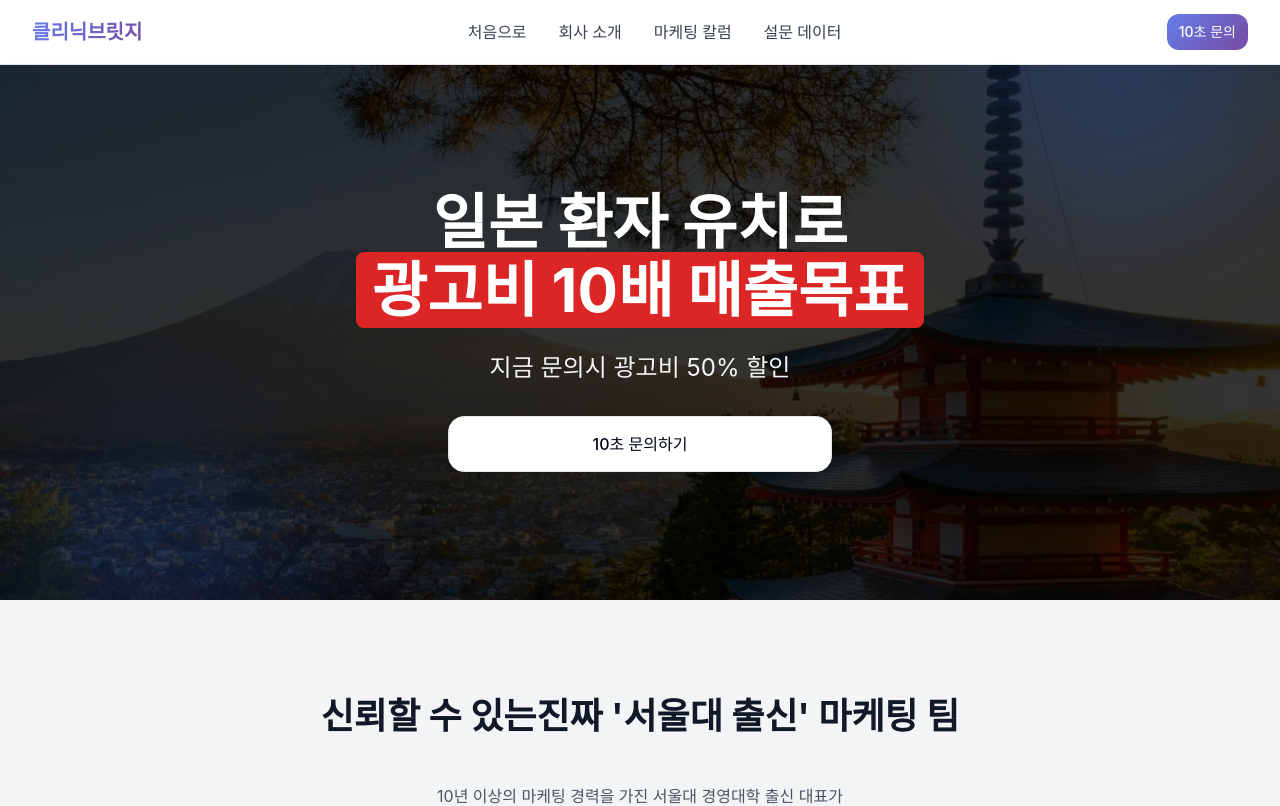
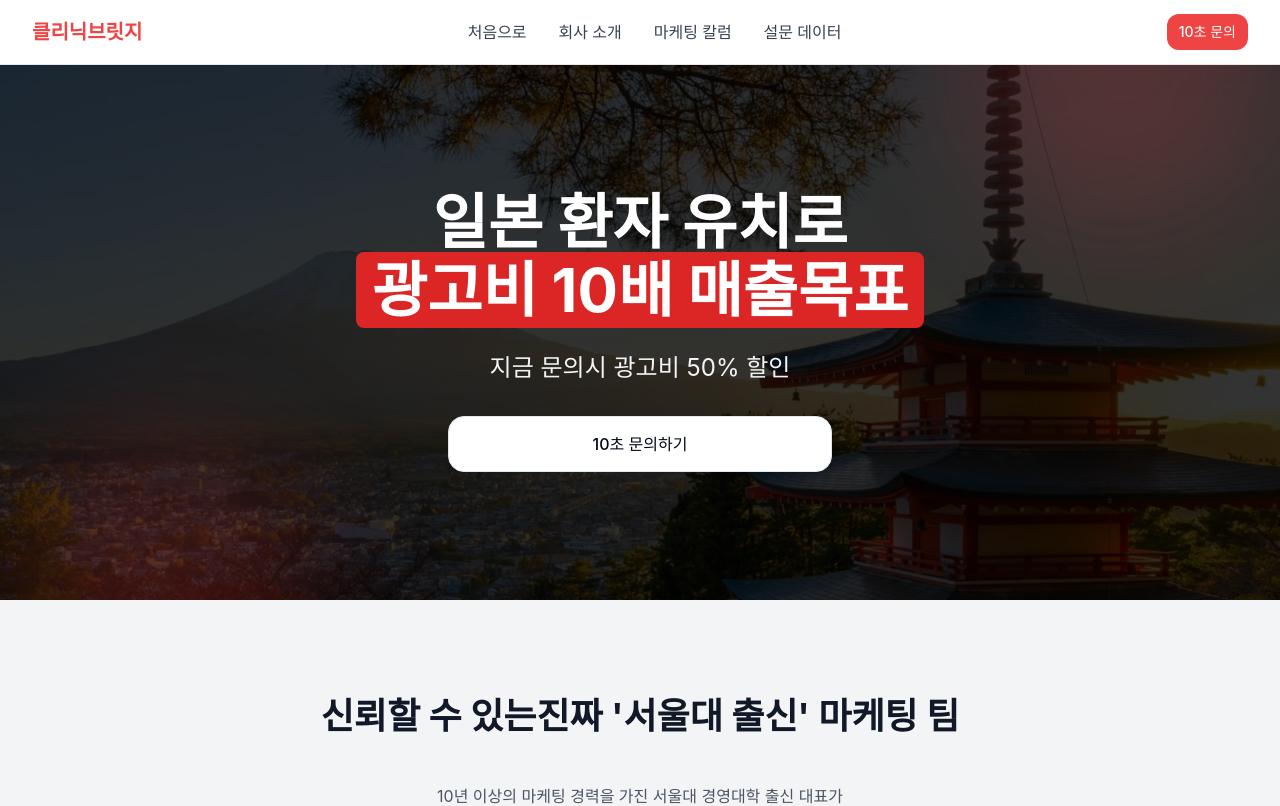
Before and after one commit to hckang2000/marketing, a Next.js app: page / in a window 1280 px wide. Shown: the top 806 px of the page. Built offline with nearby package versions, Linux system fonts and the light colour scheme; no server answers; a web font is replaced by a local one.

Commit message:
design: primary 색상 red-500으로 변경, 그라데이션 제거

```diff
--- a/src/app/globals.css
+++ b/src/app/globals.css
@@ -11,8 +11,8 @@
     --card-foreground: 222.2 84% 4.9%;
     --popover: 0 0% 100%;
     --popover-foreground: 222.2 84% 4.9%;
-    --primary: 221.2 83.2% 53.3%;
-    --primary-foreground: 210 40% 98%;
+    --primary: 0 84.2% 60.2%;
+    --primary-foreground: 0 0% 100%;
     --secondary: 210 40% 96%;
     --secondary-foreground: 222.2 84% 4.9%;
     --muted: 210 40% 96%;
@@ -23,7 +23,7 @@
     --destructive-foreground: 210 40% 98%;
     --border: 214.3 31.8% 91.4%;
     --input: 214.3 31.8% 91.4%;
-    --ring: 221.2 83.2% 53.3%;
+    --ring: 0 84.2% 60.2%;
     --radius: 0.5rem;
   }
 
@@ -78,13 +78,10 @@
   }
 
   .gradient-bg {
-    background: linear-gradient(135deg, #667eea 0%, #764ba2 100%);
+    background: #EF4444;
   }
 
   .text-gradient {
-    background: linear-gradient(135deg, #667eea 0%, #764ba2 100%);
-    -webkit-background-clip: text;
-    -webkit-text-fill-color: transparent;
-    background-clip: text;
+    color: #EF4444;
   }
 }
```
